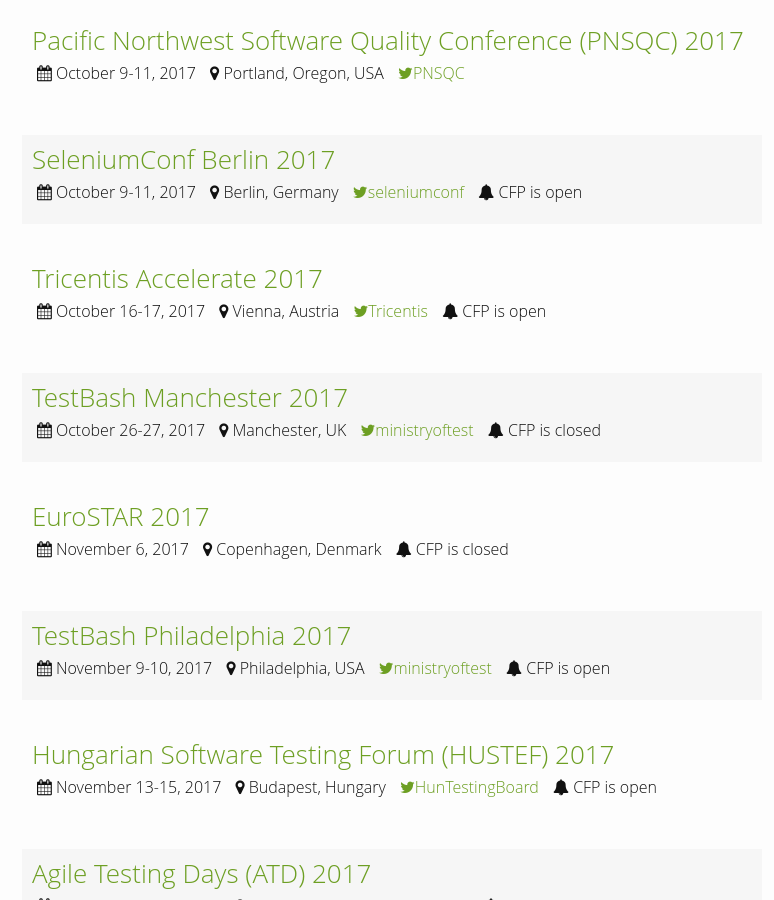
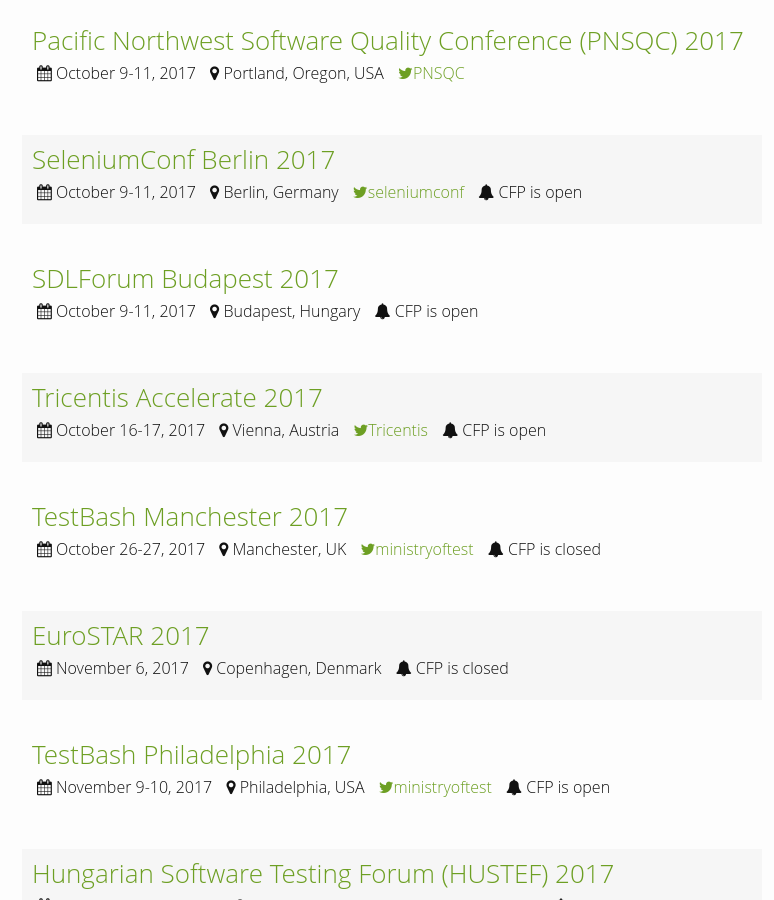
Before and after one commit to TestingConferences/testingconferences.github.io, a Jekyll site: the page built from index.html, in a window 1280 px wide and 900 px high, scrolled down 4350 px. Shown: the whole window, without its empty margins (248-1022 px from the left). Built offline with Jekyll 4.4.1, drawn with Linux system fonts in a browser that asks for light colours.

Commit message:
Update current.yml

```diff
--- a/_data/current.yml
+++ b/_data/current.yml
@@ -238,6 +238,12 @@
   twitter: seleniumconf
   status: CFP is open
 
+- name: SDLForum Budapest 2017
+  location: Budapest, Hungary
+  dates: "October 9-11, 2017"
+  url: http://www.sdl2017.hte.hu
+  status: CFP is open
+
 - name: Tricentis Accelerate 2017
   location: Vienna, Austria
   dates: "October 16-17, 2017"
```
